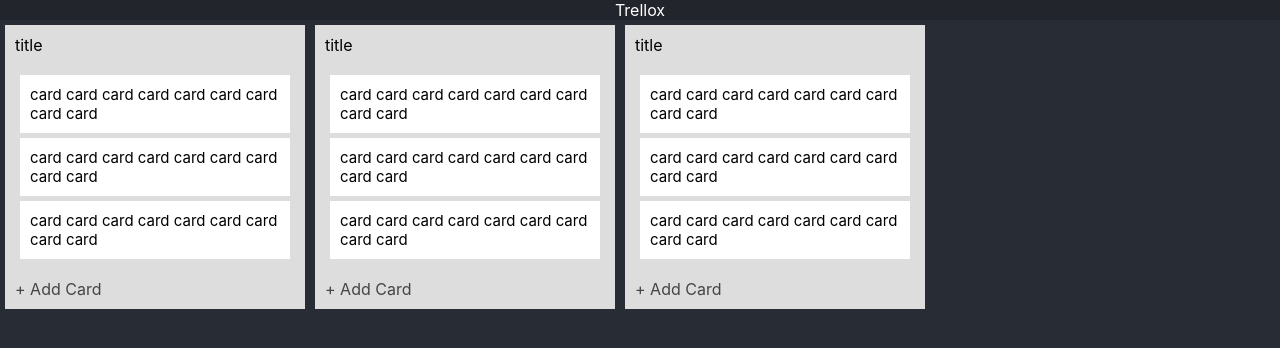
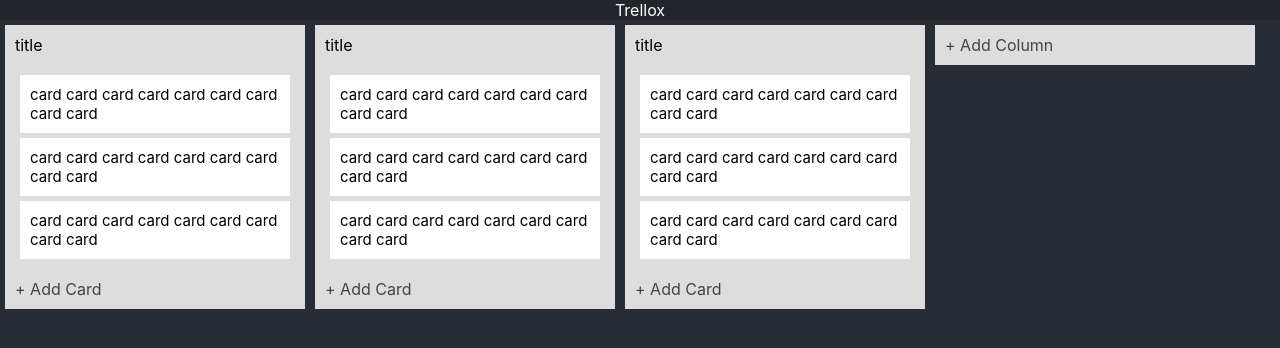
Before and after one commit to kayacihan/trellox, a React (Create React App) app: page / in a window 1280 px wide. Shown: the top 348 px of the page. Built offline with nearby package versions, Linux system fonts and the light colour scheme.

Commit message:
Add column CSS added

```diff
--- a/src/App.css
+++ b/src/App.css
@@ -36,6 +36,8 @@
   width: 300px;
   height: fit-content;
   margin: 5px;
+  padding: 10px;
+  color: #444;
 }
 
 
--- a/src/App.js
+++ b/src/App.js
@@ -9,6 +9,7 @@ function App() {
         <Column />
         <Column />
         <Column />
+        <div className="Add_Column">+ Add Column</div>
       </div>
 
     </div>
```
